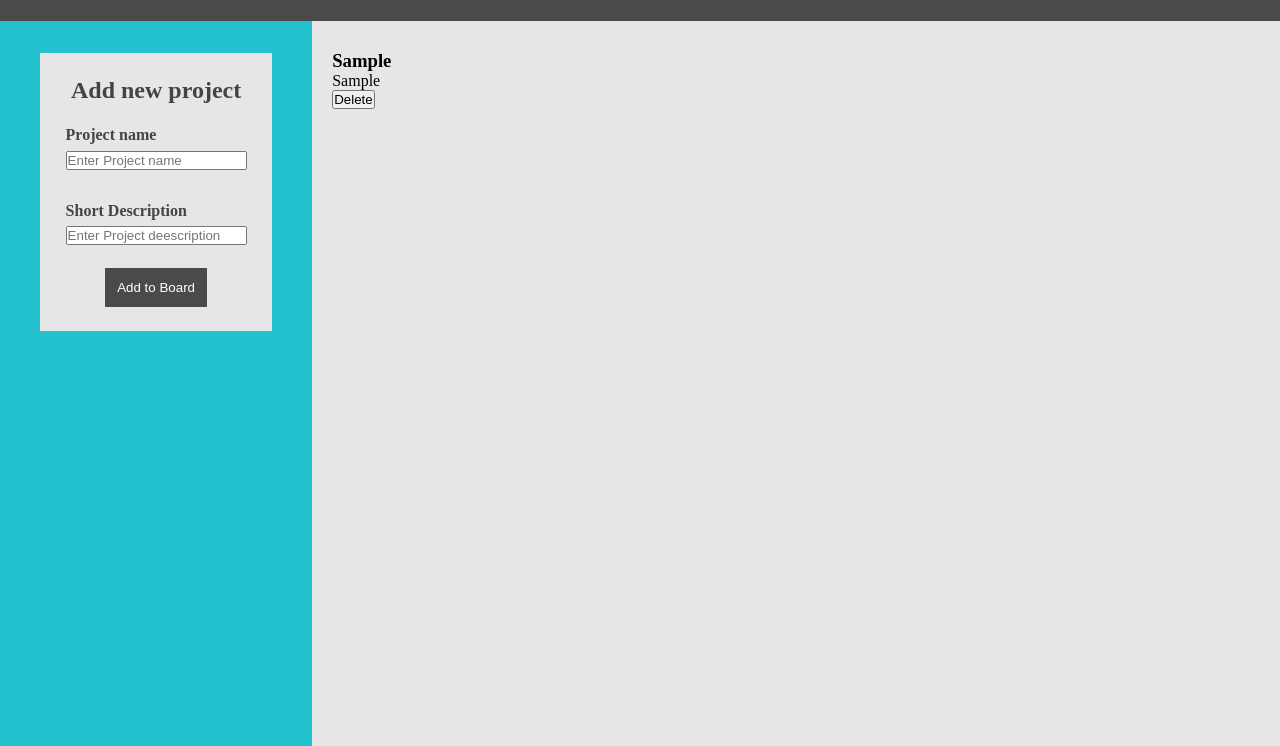
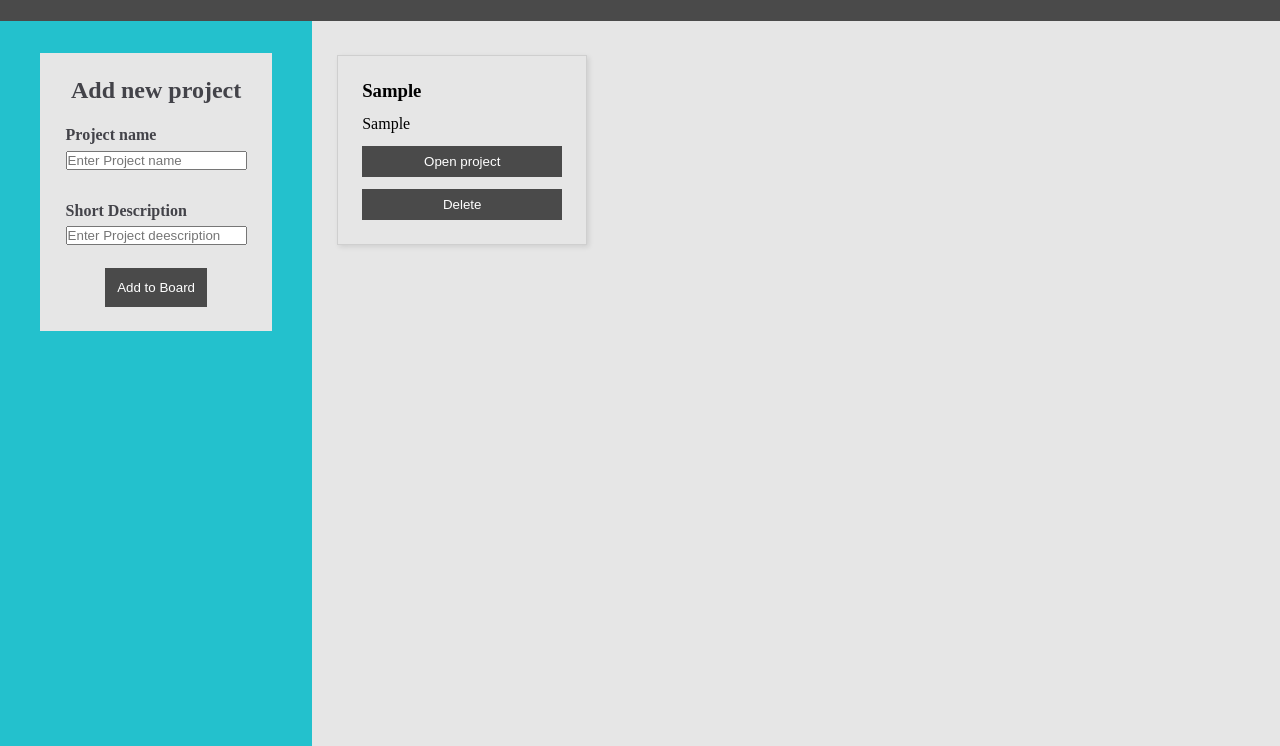
Before and after one commit to DC75166/odin-to-do-list, a website built with webpack: page webpack-starter/src/template.html in a window 1280 px wide. Both pictures are taken after typing "Sample", "Sample" into the empty fields and a click on the input "Add to Board". Shown: the part 54-800 px from the top of the page. Built offline with nearby package versions, Linux system fonts and the light colour scheme.

Commit message:
Added open project button to view list and styles

```diff
--- a/webpack-starter/src/HomePage/displayProject.js
+++ b/webpack-starter/src/HomePage/displayProject.js
@@ -1,4 +1,5 @@
 import { handleRemoveProject } from './handleRemoveProject.js';
+import '../style.css';
 
 export class displayProject{
     constructor(containerSelector,manager){
@@ -24,6 +25,10 @@ export class displayProject{
             const description = document.createElement('p');
             description.textContent = project.description;
 
+            const openButton = document.createElement('button');
+            openButton.classList.add('open-button');
+            openButton.textContent = 'Open project';
+
             const deleteButton = document.createElement('button');
             deleteButton.classList.add('delete-button');
             deleteButton.textContent = 'Delete';
@@ -35,6 +40,7 @@ export class displayProject{
 
       card.appendChild(title);
       card.appendChild(description);
+      card.appendChild(openButton);
       card.appendChild(deleteButton);
 
       this.container.appendChild(card);
--- a/webpack-starter/src/style.css
+++ b/webpack-starter/src/style.css
@@ -74,16 +74,48 @@ form{
 .form2{
   display: flex;
   flex-direction: column;
-  padding: .6rem;
+  padding:.6rem;
   gap: .4rem;
 }
 .main{
   display: flex;
-  padding: 20px;
+  padding: 25px;
   margin-top: 9px;
-  gap: 12px;
+  gap: 1.2rem;
   box-sizing: border-box;
   overflow: hidden;
   flex-wrap: wrap;
   align-items: flex-start;
+  justify-content: flex-start;
+  align-content: flex-start;
 }
+
+.project-card {
+  display: flex;
+  flex-direction: column;
+  width: 250px;             /* fixed width */
+  min-height: 180px;        /* optional: gives a consistent card height */
+  padding: 1.5rem;
+  background-color: rgba(230,230,230,255);
+  border: 1px solid rgba(0,0,0,0.1);
+  box-shadow: 2px 2px 5px rgba(0,0,0,0.1);  /* cleaner shadow */
+  gap: 0.8rem;
+  box-sizing: border-box;
+  flex-shrink: 0;           /* prevents cards from shrinking */
+}
+
+.project-card:hover{
+  transform: scale(1.05);
+}
+
+button{
+  padding:8px;
+  background-color: rgba(74,74,74,255);
+  color:white;
+  border: none;
+  cursor: pointer;
+}
+
+button:hover{
+  transform: scale(1.05);
+}
```
